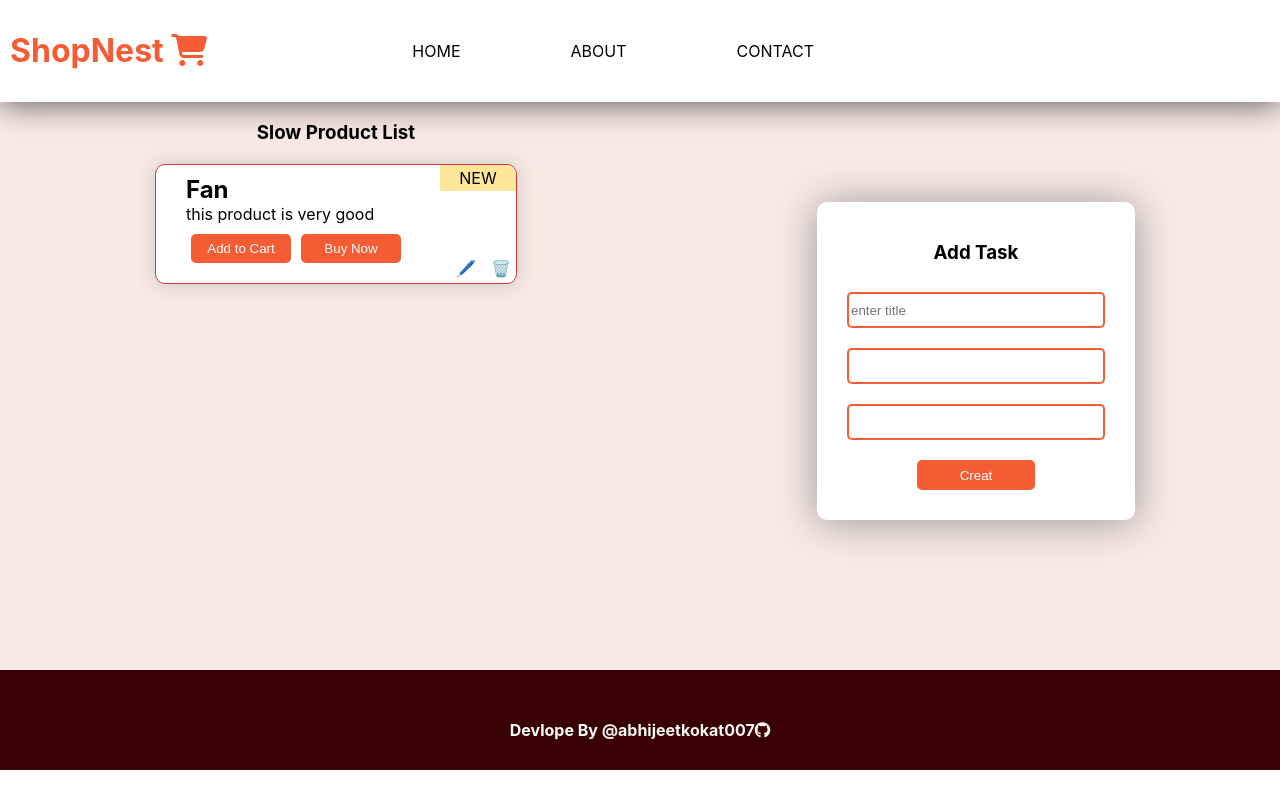
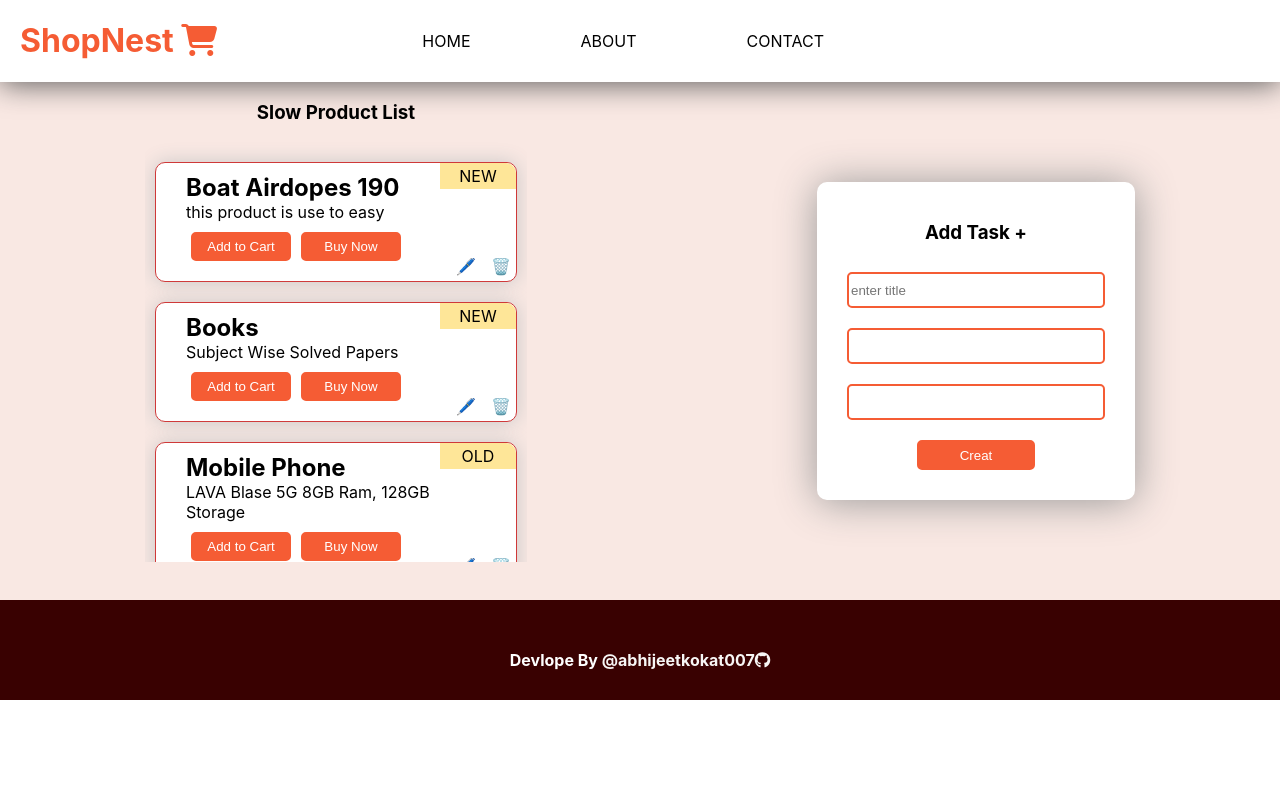
Before and after one commit to Abhijeetkokat007/ShopNest, a React (Create React App) app: page / in a window 1280 px wide. Built offline with nearby package versions, Linux system fonts and the light colour scheme.

Commit message:
scroll bar added

```diff
--- a/src/Views/Home/Home.css
+++ b/src/Views/Home/Home.css
@@ -15,7 +15,7 @@ body{
     color: #f55c34;
     background-color: white;
     box-shadow: 0 2px 30px 0 rgb(89, 89, 89);
-    padding: 10px;
+    /* padding: 10px;  */
     display: flex;
     align-items: center;
     flex-wrap: wrap;
@@ -43,6 +43,7 @@ body{
     /* width: 380px; */
     /* margin: 10px auto; */
     border-radius: 5px;
+    margin-left: 20px;
 
 }
 .app-flex{
@@ -91,7 +92,7 @@ body{
 .footer{
     height: 100px;
     margin-bottom: 0px;
-    margin-top: 50px;
+    /* margin-top: 50px; */
     text-align: center;
     background-color: rgb(57, 1, 1);
 }
@@ -117,6 +118,14 @@ body{
     color: #f55c34;
 
 }
+.tasks-container{
+    height: 420px;
+    overflow-y: scroll;
+  }
+
+  .tasks-container::-webkit-scrollbar {
+    width: 5px;
+  }
 
 
 
--- a/src/Views/Home/Home.js
+++ b/src/Views/Home/Home.js
@@ -9,28 +9,28 @@ const Home = () => {
   const [card, setcard] = useState([
     {
       id: 1,
-      title: "Fan",
-      description: "this product is very good",
+      title: "Boat Airdopes 190",
+      description: "this product is use to easy",
       priority: "NEW",
     },
-    // {
-    //     id:2,
-    //     title:'Books',
-    //     description:'this product is very good',
-    //     priority:'NEW'
-    // },
+    {
+        id:2,
+        title:'Books',
+        description:'Subject Wise Solved Papers',
+        priority:'NEW'
+    },
     // {
     //     id:3,
     //     title:'Cheair',
     //     description:'this product is very good',
     //     priority:'OLD'
     // },
-    // {
-    //     id:4,
-    //     title:'Mobail Phone',
-    //     description:'this product is very good',
-    //     priority:'OLD'
-    // }
+    {
+        id:4,
+        title:'Mobile Phone',
+        description:'LAVA Blase 5G 8GB Ram, 128GB Storage',
+        priority:'OLD'
+    }
   ]);
   const [id, setId] = useState(0);
   const [title, setTitle] = useState("");
@@ -42,12 +42,11 @@ const Home = () => {
   //     const list = JSON.parse(localStorage.getItem('mahamart'))
   // }
   useEffect(() => {
-    const list = JSON.parse(localStorage.getItem('mahamart'));
+    const list = JSON.parse(localStorage.getItem("mahamart"));
 
     if (list && list.length >= 0) {
       setcard(list);
     }
-
   }, []);
 
   // const saveListToLocalStorage = (tasks) => {
@@ -58,17 +57,17 @@ const Home = () => {
     setTitle("");
     setDescription("");
     setPriority("");
-  }
+  };
 
   const findTaskndexById = (taskId) => {
     let index;
     card.forEach((task, i) => {
       if (task.id === taskId) {
-        index = i
+        index = i;
       }
-    })
+    });
     return index;
-  }
+  };
 
   const checkRequiredFields = () => {
     if (!title) {
@@ -111,9 +110,7 @@ const Home = () => {
 
     saveListToLocalStorage(newCard);
     showToast("Task added successfully!", "success", 3000);
-
-
-  }
+  };
 
   // delet
   const removeTaskfromList = (obj) => {
@@ -146,7 +143,7 @@ const Home = () => {
     setDescription(currentEditTask.description);
     setPriority(currentEditTask.priority);
     //    setTitle(currentEditTask.title);
-  }
+  };
 
   const updateTask = () => {
     let indexToUpdate;
@@ -154,7 +151,7 @@ const Home = () => {
       if (task.id === id) {
         indexToUpdate = i;
       }
-    })
+    });
 
     // if(checkRequiredFields() === false){
     //   return;
@@ -183,7 +180,7 @@ const Home = () => {
     <div className="container">
       <div className="navbar-card">
         <h1 className="app-name">
-          {" "}
+          {""}
           ShopNest <i class="fa-solid fa-cart-shopping "></i>
         </h1>
 
@@ -196,6 +193,7 @@ const Home = () => {
       <div className="app-flex">
         <div>
           <h3 className="text-center">Slow Product List</h3>
+          <div className="tasks-container">
             {card.map((card, index) => {
               const { id, title, description, priority } = card;
 
@@ -213,11 +211,12 @@ const Home = () => {
               );
             })}
           </div>
+        </div>
 
         <div>
           <div className="push-card">
             <h3 className="text-center">
-              {isEdit ? `Update task ${id}` : `Add Task`}
+              {isEdit ? `Update task ${id} 🖊️` : `Add Task +`}
             </h3>
             <div className="add-task-from-container">
               {/* <h3>show me title: {title} </h3> */}
@@ -288,7 +287,12 @@ const Home = () => {
         </div>
       </div>
       <div className="footer">
-        <h4 className="foot-card">Devlope By <a className="git-footer" href="https://github.com/Abhijeetkokat007 ">@abhijeetkokat007<i class="fa-brands fa-github"></i></a> </h4>
+        <h4 className="foot-card">
+          Devlope By{" "}
+          <a className="git-footer" href="https://github.com/Abhijeetkokat007 ">
+            @abhijeetkokat007<i class="fa-brands fa-github"></i>
+          </a>{" "}
+        </h4>
       </div>
     </div>
   );
--- a/src/component/Task/Task.css
+++ b/src/component/Task/Task.css
@@ -34,6 +34,7 @@
     border: 2px solid #f55c34;
     border-radius: 5px;
     color: white;
+    cursor: pointer;
  }
  .card-delet{
     position: absolute;
--- a/src/component/Task/Task.js
+++ b/src/component/Task/Task.js
@@ -11,7 +11,7 @@ const Task = ({id, title,description,priority, removeTaskfromList, obj, setTaskE
             alert("Added cart succesfully")
             ;
            }}>Add to Cart</button>
-           <button className="btn-card"> Buy Now</button>
+           <button className="btn-card" > Buy Now</button>
            <span className="card-delet"
            onClick={()=>{
 
```
Lines whose indentation alone changed are shown as unchanged.
